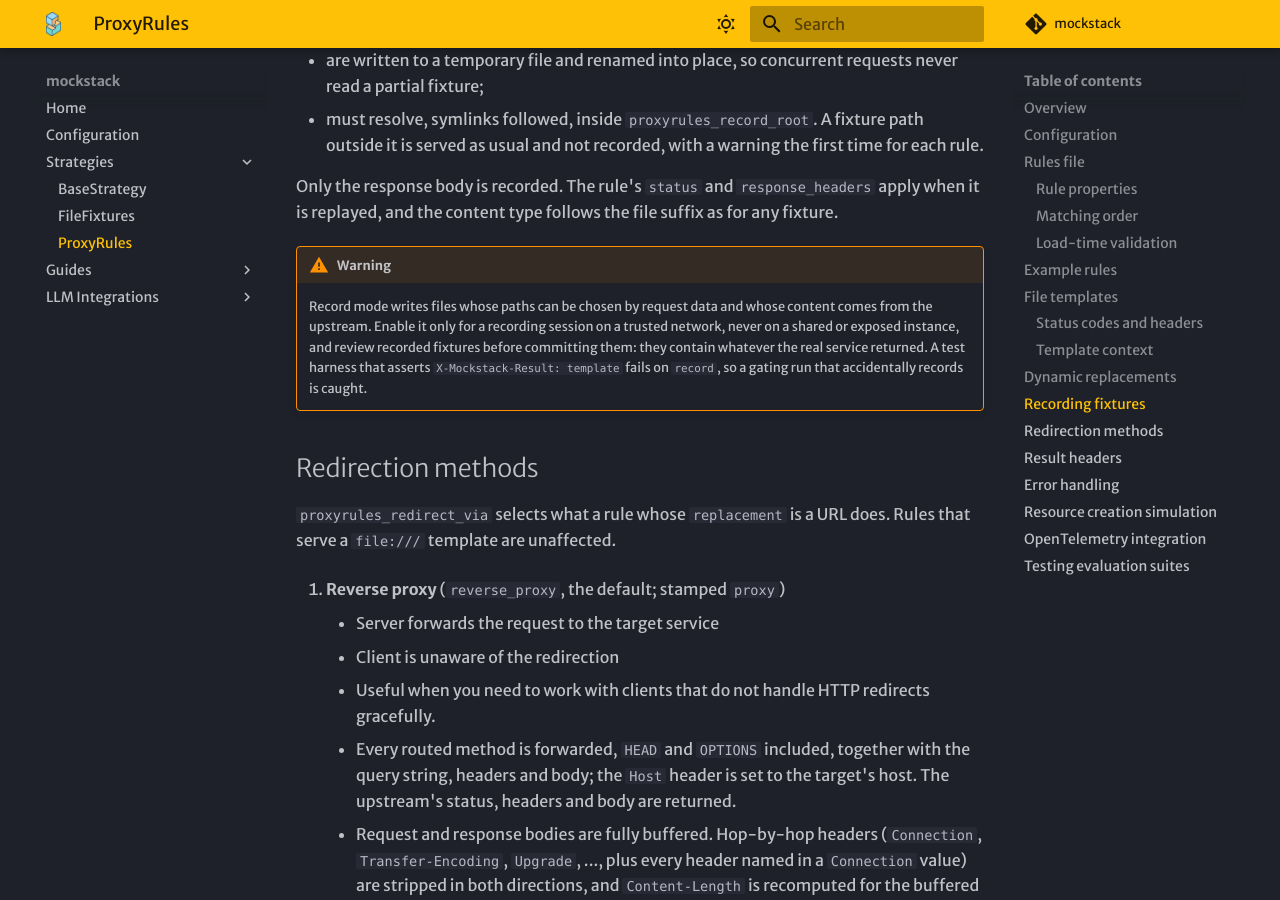
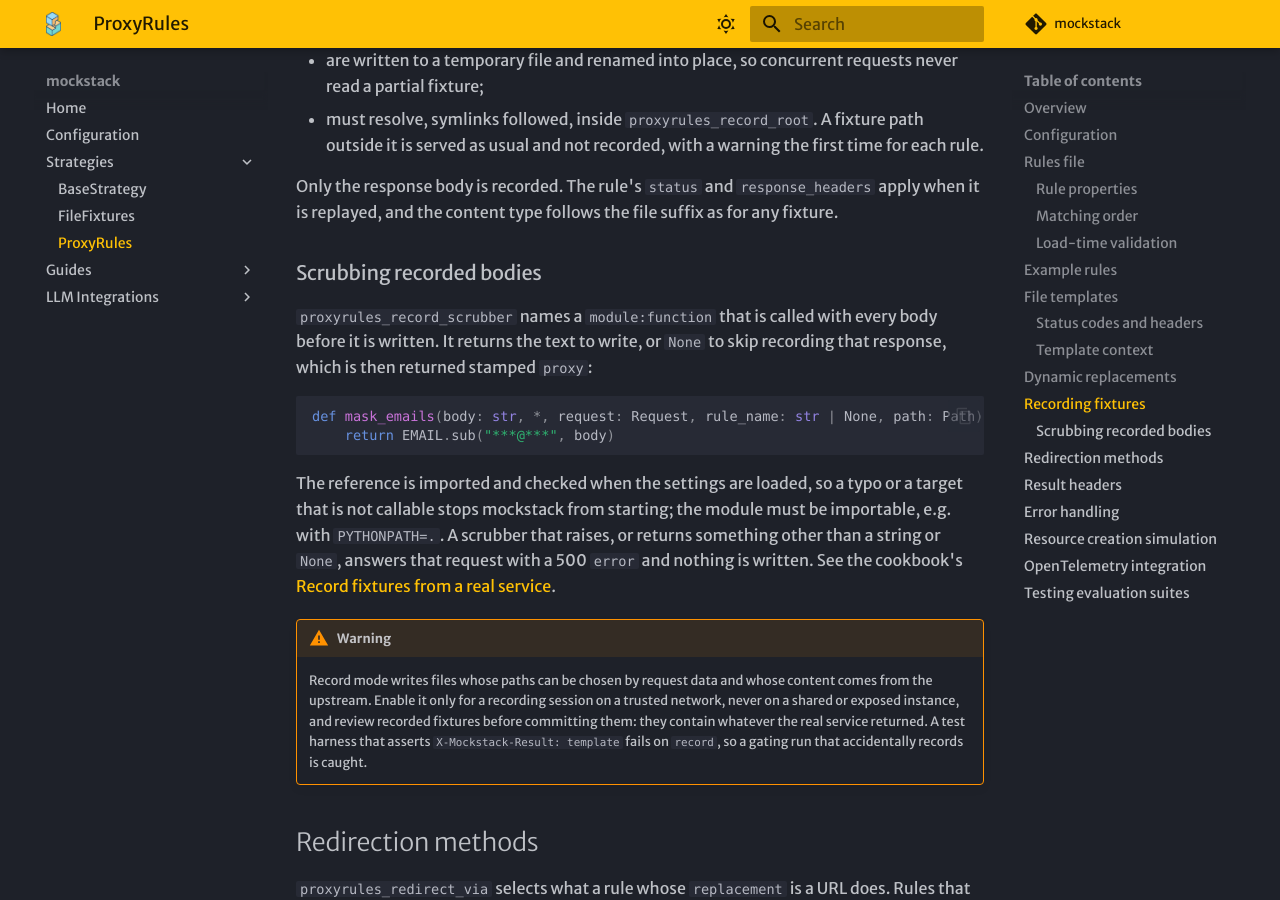
Before and after one commit to promptromp/mockstack, an MkDocs documentation site: the page built from docs/strategies/proxyrules.md, in a window 1280 px wide and 900 px high, scrolled down 8939 px. Built offline with MkDocs 1.6.1 and Material for MkDocs 9.7.7, drawn with Linux system fonts in a browser that asks for light colours; some web fonts are replaced; comment, search, counter and statistics services are not loaded.

Commit message:
docs: record mode cookbook recipe and scrubber reference

````diff
--- a/docs/configuration.md
+++ b/docs/configuration.md
@@ -55,6 +55,7 @@ See [ProxyRules](strategies/proxyrules.md) for how rules are written and evaluat
 | `proxyrules_verify_ssl_certificates` | `MOCKSTACK__PROXYRULES_VERIFY_SSL_CERTIFICATES` | boolean | `true` | Whether to verify the TLS certificates of HTTPS upstreams when reverse proxying. Disable with caution, e.g. for a trusted upstream with a self-signed certificate |
 | `proxyrules_record_mode` | `MOCKSTACK__PROXYRULES_RECORD_MODE` | string | `off` | Record mode. `missing` writes the upstream response into a fixture rule's file when that file does not exist yet; `overwrite` also re-records files that were recorded before, never hand-written ones. Requires `proxyrules_record_root` and `reverse_proxy`. Never enable on a shared or exposed instance; see [Recording fixtures](strategies/proxyrules.md#recording-fixtures) |
 | `proxyrules_record_root` | `MOCKSTACK__PROXYRULES_RECORD_ROOT` | path | - | Existing directory that every recorded fixture file must resolve inside, symlinks followed. Required when `proxyrules_record_mode` is not `off` |
+| `proxyrules_record_scrubber` | `MOCKSTACK__PROXYRULES_RECORD_SCRUBBER` | string | - | Optional `module:function` called with every body before it is recorded; it returns the text to write, or `None` to skip that response. Imported and checked when settings load, so the module must be importable (e.g. `PYTHONPATH=.`); see [Scrubbing recorded bodies](strategies/proxyrules.md#scrubbing-recorded-bodies) |
 
 ## Resource Creation Settings
 
--- a/docs/guides/proxyrules-cookbook.md
+++ b/docs/guides/proxyrules-cookbook.md
@@ -482,3 +482,59 @@ Things to know:
 - Headers that mockstack manages cannot be set: `Content-Length`, hop-by-hop headers
   such as `Connection` and `Transfer-Encoding`, `Date`, `Server` and the
   `X-Mockstack-*` result headers.
+
+## 9. Record fixtures from a real service
+
+Instead of writing fixtures by hand, let mockstack record them. In record mode, a fixture
+rule whose file does not exist yet sends the request on to the next matching URL rule,
+writes the response into the fixture file, and answers from that file. A scrubber can
+rewrite each body before it is written, here to mask e-mail addresses. Start mockstack
+from the recipe directory:
+
+```bash
+mkdir -p fixtures
+PYTHONPATH=. MOCKSTACK__STRATEGY=proxyrules MOCKSTACK__PROXYRULES_RULES_FILENAME=rules.local.yml \
+  MOCKSTACK__PROXYRULES_RECORD_MODE=missing MOCKSTACK__PROXYRULES_RECORD_ROOT=fixtures \
+  MOCKSTACK__PROXYRULES_RECORD_SCRUBBER=scrubbers:mask_emails uv run mockstack
+```
+
+```yaml title="09-recording/rules.yml"
+--8<-- "examples/proxyrules-cookbook/09-recording/rules.yml"
+```
+
+<!-- fmt: off -->
+```python title="09-recording/scrubbers.py"
+--8<-- "examples/proxyrules-cookbook/09-recording/scrubbers.py"
+```
+<!-- fmt: on -->
+
+The first request is recorded from the echo upstream, with the address masked:
+
+```bash
+curl -i "http://127.0.0.1:8000/users/api/v1/users/user-7?contact=ada@example.com"
+# HTTP/1.1 200 OK
+# x-mockstack-result: record
+# x-mockstack-rule: users-recorded
+# {"source":"upstream","path":"/api/v1/users/user-7","method":"GET","query":{"contact":"***@***"},...}
+```
+
+`fixtures/users/user-7.json.j2` now holds that body, after a `{# mockstack:recorded #}`
+marker. The same request is then served from the file, without calling the upstream:
+
+```bash
+curl -i "http://127.0.0.1:8000/users/api/v1/users/user-7?contact=ada@example.com"
+# HTTP/1.1 200 OK
+# x-mockstack-result: template
+# x-mockstack-rule: users-recorded
+# {"source":"upstream","path":"/api/v1/users/user-7","method":"GET","query":{"contact":"***@***"},...}
+```
+
+Things to know:
+
+- Restart without the three `RECORD` settings to replay only. `overwrite` mode re-records
+  files carrying the marker and never touches hand-written fixtures.
+- A response is recorded only when its status matches the rule's `status` (200 by
+  default) and its body is text; otherwise it is returned stamped `proxy`. See
+  [Recording fixtures](../strategies/proxyrules.md#recording-fixtures).
+- Recorded files contain whatever the real service returned. Review them before
+  committing, and never run record mode on a shared or exposed instance.
--- a/docs/strategies/proxyrules.md
+++ b/docs/strategies/proxyrules.md
@@ -385,6 +385,24 @@ Recorded files:
 Only the response body is recorded. The rule's `status` and `response_headers` apply when
 it is replayed, and the content type follows the file suffix as for any fixture.
 
+### Scrubbing recorded bodies
+
+`proxyrules_record_scrubber` names a `module:function` that is called with every body
+before it is written. It returns the text to write, or `None` to skip recording that
+response, which is then returned stamped `proxy`:
+
+```python
+def mask_emails(body: str, *, request: Request, rule_name: str | None, path: Path) -> str | None:
+    return EMAIL.sub("***@***", body)
+```
+
+The reference is imported and checked when the settings are loaded, so a typo or a
+target that is not callable stops mockstack from starting; the module must be
+importable, e.g. with `PYTHONPATH=.`. A scrubber that raises, or returns something
+other than a string or `None`, answers that request with a 500 `error` and nothing is
+written. See the cookbook's
+[Record fixtures from a real service](../guides/proxyrules-cookbook.md#9-record-fixtures-from-a-real-service).
+
 !!! warning
     Record mode writes files whose paths can be chosen by request data and whose content
     comes from the upstream. Enable it only for a recording session on a trusted
````
Also changed, not shown: README.md (+2 -1 lines), examples/proxyrules-cookbook/README.md (+6 -1 lines), 4 other files.
